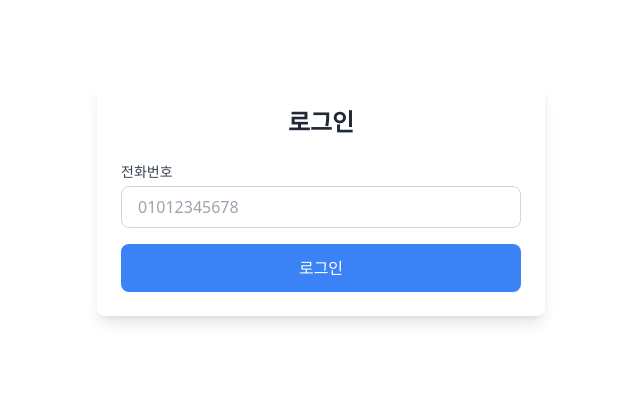
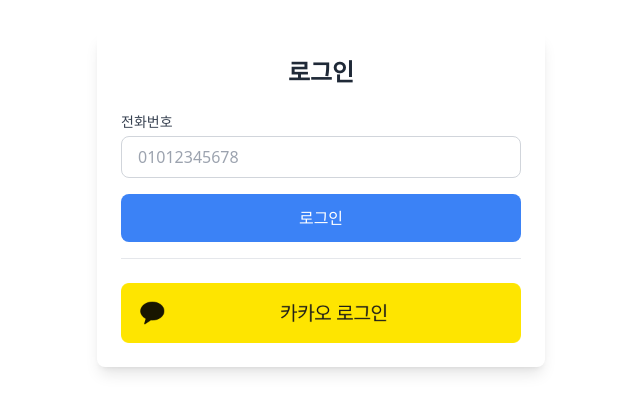
Before and after one commit to swleeSTrain/allmart_customer, a React (Vite) app: page /customer/signIn in a window 1280 px wide. Shown: the part 201-614 px from the top of the page, without its empty margins (319-959 px from the left). Built offline with nearby package versions, Linux system fonts and the light colour scheme.

Commit message:
feat: 카카오로그인 버튼 생성

```diff
--- a/src/components/customer/CustomerPhoneSignInComponent.tsx
+++ b/src/components/customer/CustomerPhoneSignInComponent.tsx
@@ -56,6 +56,10 @@
         }
     };
 
+    const handleKakaoLogin = () => {
+        toast.info("카카오 로그인은 준비 중입니다.", { autoClose: 1500 });
+    };
+
     return (
         <div className="min-h-screen bg-white flex items-center justify-center">
             <div className="w-full max-w-md rounded-lg shadow-lg p-6">
@@ -80,9 +84,22 @@
                     >
                         로그인
                     </button>
+                    <div className="mt-6 border-t pt-6">
+                        <button
+                            type="button"
+                            onClick={handleKakaoLogin}
+                            className="w-full flex items-center rounded-lg justify-center"
+                        >
+                            <img
+                                src="/logo/kakao_login_large_wide.png" // public 폴더에 있는 이미지 경로
+                                alt="카카오 로그인"
+                                className="w-full"
+                            />
+                        </button>
+                    </div>
                 </form>
             </div>
-            <ToastContainer position="top-center" autoClose={2000} />
+            <ToastContainer position="top-center" autoClose={2000}/>
         </div>
     );
 }
```
